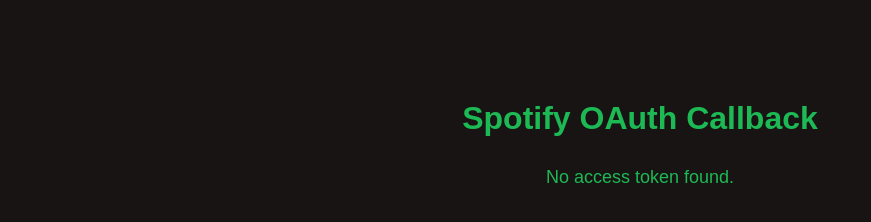
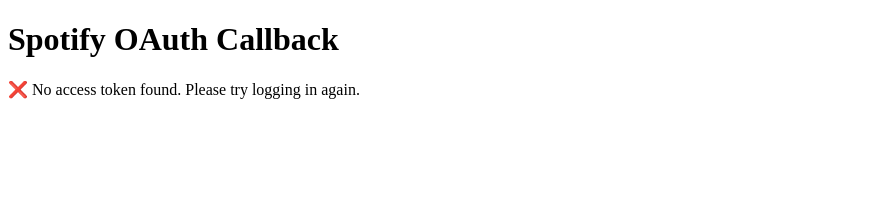
Before and after one commit to RealShibSankarSarkar/Ekant, a plain HTML site: page callback.html in a window 1280 px wide. Shown: the whole page, without its empty margins (0-871 px from the left). Drawn offline with Linux system fonts and the light colour scheme.

Commit message:
Refactor callback.html for better token display
Updated the HTML structure and improved token handling.

```diff
--- a/callback.html
+++ b/callback.html
@@ -1,40 +1,26 @@
 <!DOCTYPE html>
-<html>
+<html lang="en">
 <head>
   <meta charset="UTF-8">
-    <title>Ekant Spotify Callback</title>
-    <style>
-        body {
-            font-family: Arial, sans-serif;
-            text-align: center;
-            margin-top: 100px;
-            background-color: #191414; /* Spotify dark background */
-            color: #1db954; /* Spotify green text */
-        }
-        h1 {
-            margin-bottom: 30px;
-        }
-        p {
-            font-size: 18px;
-            word-wrap: break-word;
-        }
-    </style>
+  <meta name="viewport" content="width=device-width, initial-scale=1.0">
+  <title>Spotify OAuth Callback</title>
 </head>
 <body>
   <h1>Spotify OAuth Callback</h1>
   <p id="token-display">Fetching token...</p>
 
   <script>
-        // URL hash থেকে access token নাও
+    // ✅ Extract token from URL hash
     const hash = window.location.hash.substring(1);
     const params = new URLSearchParams(hash);
     const access_token = params.get("access_token");
 
     if (access_token) {
       document.getElementById("token-display").innerText = `Access Token: ${access_token}`;
-            console.log("Spotify Access Token:", access_token); // Developer console-এ দেখার জন্য
+      console.log("Access Token:", access_token);
     } else {
-            document.getElementById("token-display").innerText = "No access token found.";
+      document.getElementById("token-display").innerText = "❌ No access token found. Please try logging in again.";
+      console.warn("No access token found. Full URL:", window.location.href);
     }
   </script>
 </body>
```
Lines whose indentation alone changed are shown as unchanged.
